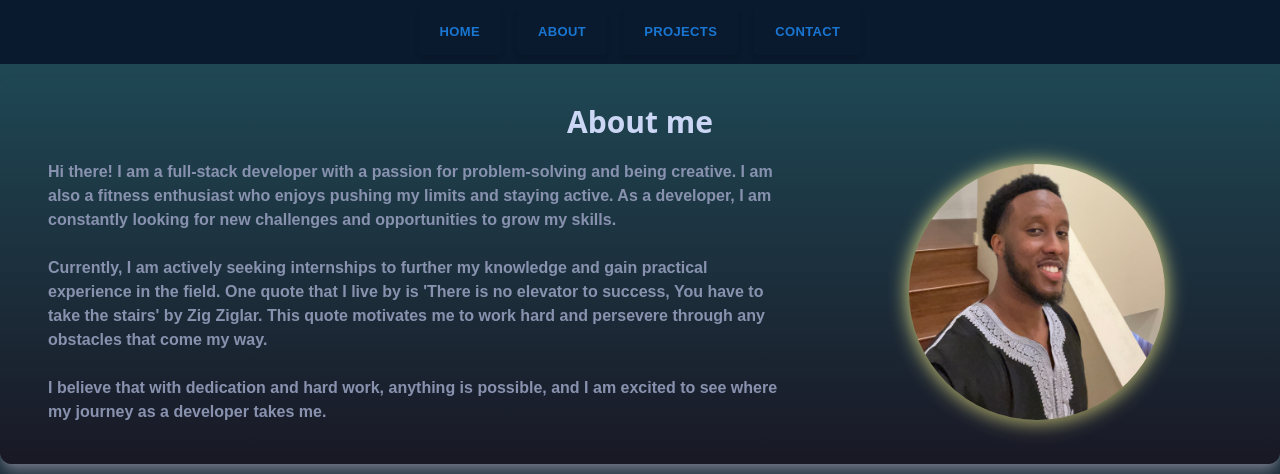
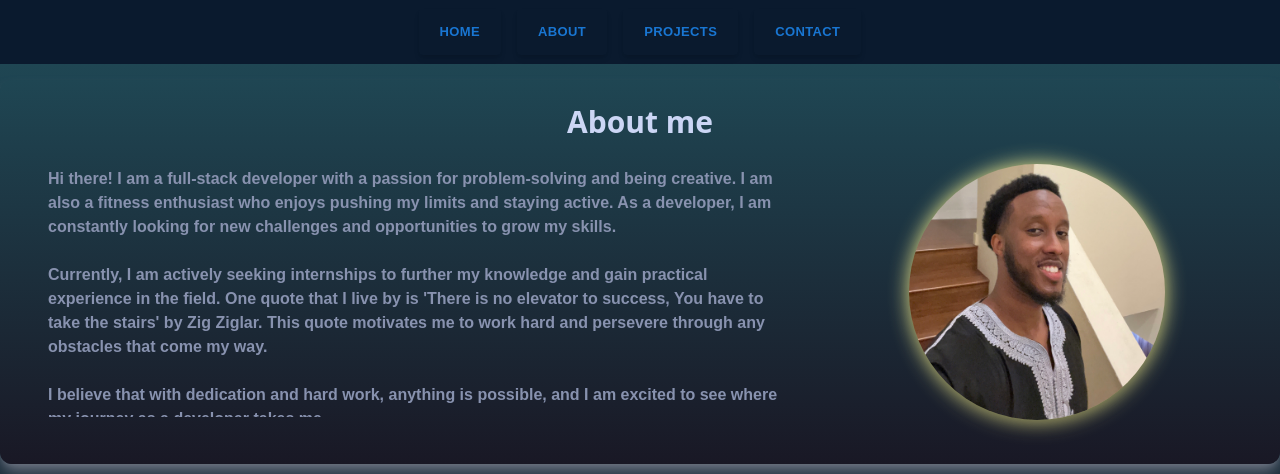
Before and after one commit to yiahmed/portfolio_template, a Next.js app: page /about in a window 1280 px wide. Shown: the top 474 px of the page. Built offline with nearby package versions, Linux system fonts and the light colour scheme.

Commit message:
fixing about page

```diff
--- a/components/shared/container/greeting/greeting-components/greetingText.js
+++ b/components/shared/container/greeting/greeting-components/greetingText.js
@@ -7,7 +7,7 @@ const GreetingText = () => {
         className="flex items-center justify-center h-full font-mono text-base text-center lg:text-left md:text-left md:ml-2 sm:text-center font-extrabold text-[#8892AF] p-4"
         style={{ fontFamily: "'League Spartan', sans-serif" }}
       >
-        <div>
+        <div className="overflow-auto max-h-[250px] ">
           <p>
             Hi there! I am a full-stack developer with a passion for
             problem-solving and being creative. I am also a fitness enthusiast
```
